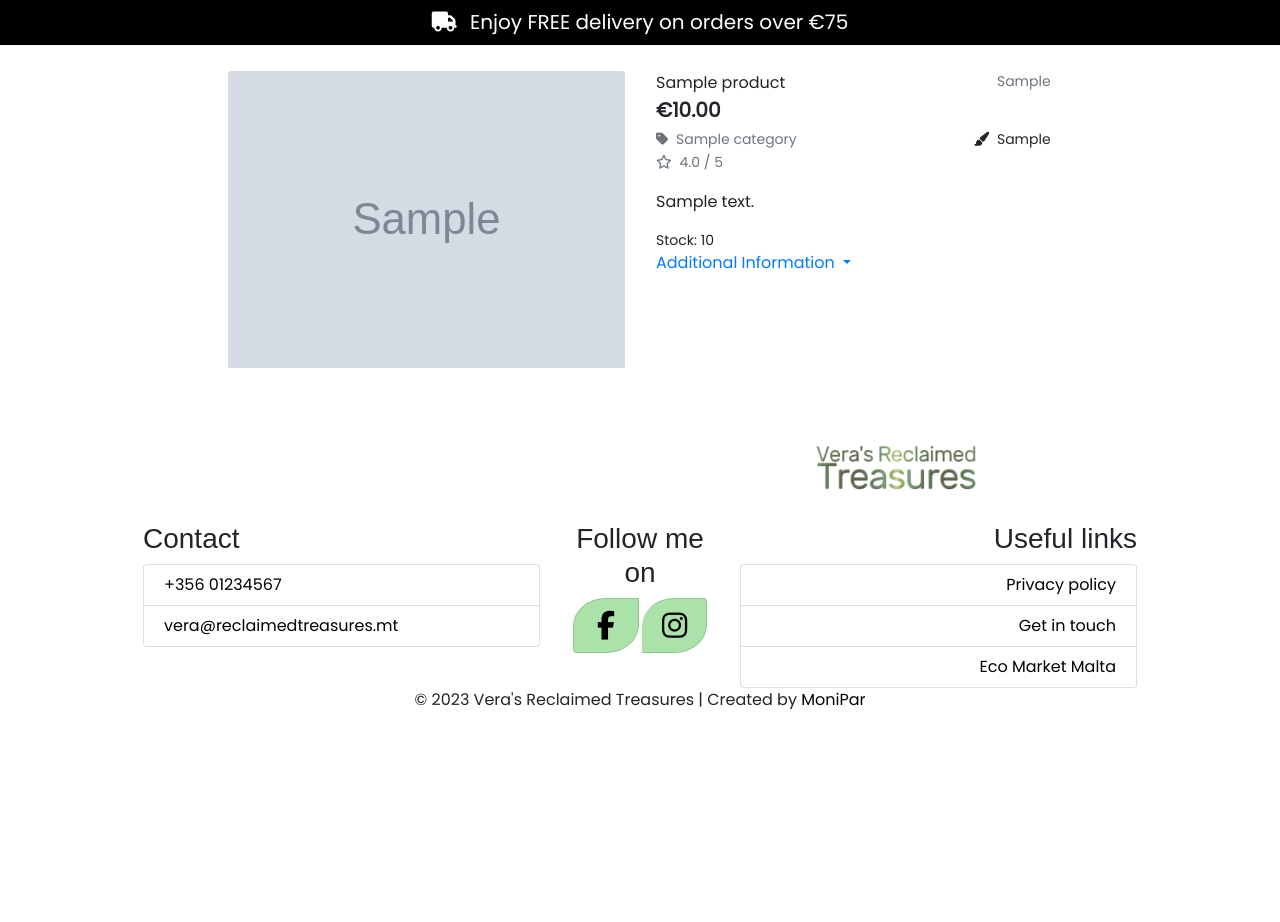
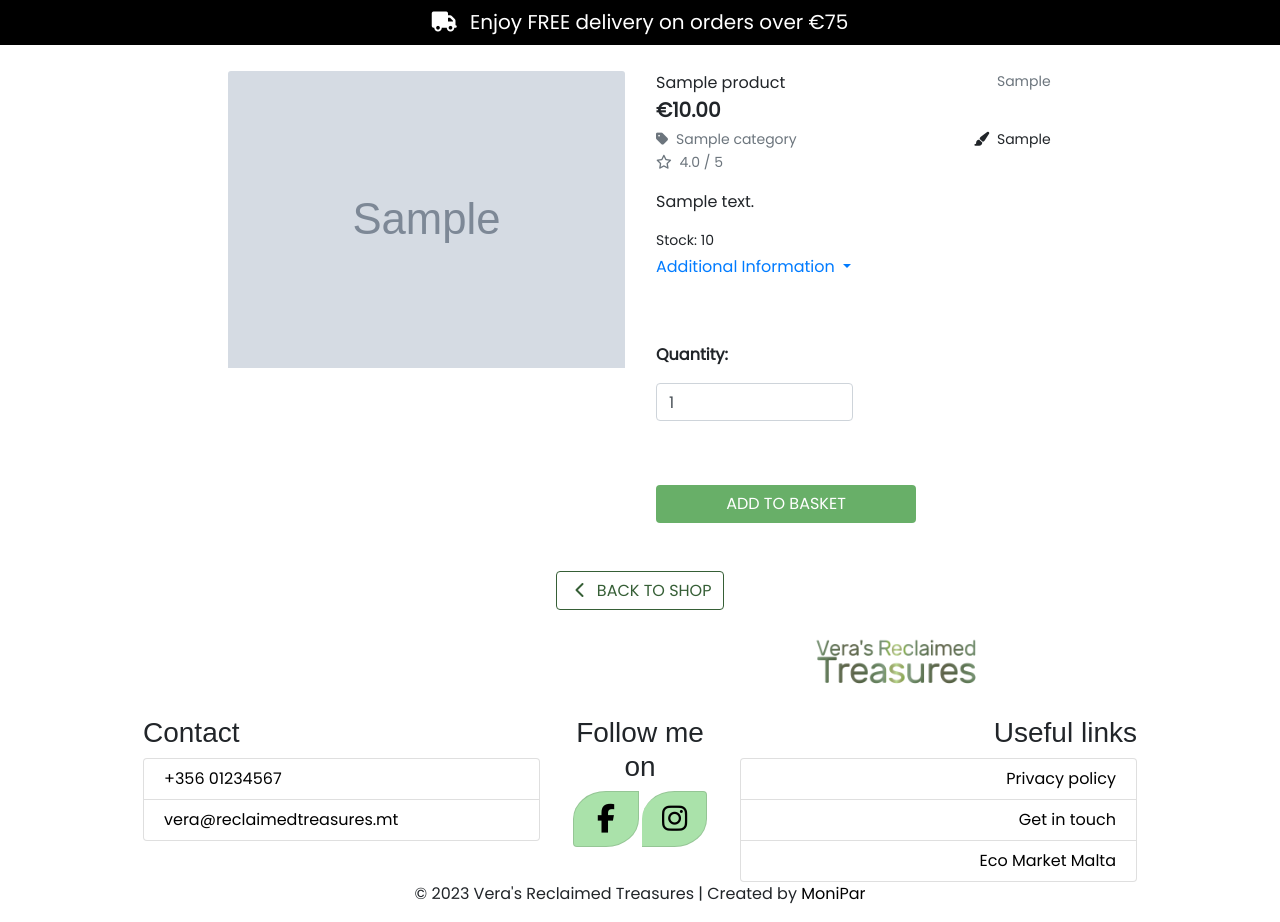
Before and after one commit to MoniPar/reclaimed-treasures, a Django app: page /shop/1/ in a window 1280 px wide. Shown: the part 187-1109 px from the top of the page. Before the commit the page ends 897 px from the top, so only its background shows below. Run offline with Django 3.2, Linux system fonts and the light colour scheme; tables that the repository leaves empty hold one stand-in row (values such as "Sample post"); grey boxes marked "Sample" are stand-in pictures; some libraries are stand-ins or nearby versions; some web fonts are replaced.

Commit message:
Add add_to_basket view

```diff
--- a/basket/urls.py
+++ b/basket/urls.py
@@ -4,4 +4,5 @@ from .import views
 
 urlpatterns = [
     path('', views.shopping_basket, name='shopping_basket'),
+    path('add/<item_id>/', views.add_to_basket, name='add_to_basket'),
 ]
--- a/home/templates/home/index.html
+++ b/home/templates/home/index.html
@@ -18,7 +18,7 @@
                 <h1 class="jumbotron-header">Upcycled Home Decor</h1>
                 <h2 class="lead">Revibe your space with a conscience</h2>
                 <div class="my-5">
-                    <a href="{% url 'products' %}" role=button class="btn btn-lg cta-btn text-uppercase py-3">Shop Now</a>
+                    <a href="{% url 'products' %}" role=button class="btn btn-lg btn-green text-uppercase py-3">Shop Now</a>
                 </div>
             </section>
         </div>
--- a/products/templates/products/product_detail.html
+++ b/products/templates/products/product_detail.html
@@ -62,7 +62,7 @@
                 {% else %}
                     <p class="small mt-1 mb-0">Made to Order</p>
                 {% endif %}
-                <div class="dropdown">
+                <div class="dropdown mt-1 mb-3">
                     <a class="dropdown-toggle" href="#" role="button" data-toggle="dropdown" aria-expanded="false">
                         Additional Information
                     </a>
@@ -70,7 +70,36 @@
                         <p class="">{{ product.additional_info }}</p>
                     </div>
                 </div>
+                <form action="{% url 'add_to_basket' product.id %}" class="form" method="POST">
+                    {% csrf_token %}
+                    <div class="form-row">
+                        <div class="col-12">
+                            <p class="mt-5"><strong>Quantity:</strong></p>
+                            <div class="form-group w-50">
+                                <div class="input-group">
+                                    <input type="number" class="form-control qty_input id_qty_{{ product.id }}"
+                                        name="quantity" value="1" min="1" max="10" data-item_id="{{ product.id }}"
+                                        id="id_qty_{{ product.id }}">
+                                </div>
+                            </div>
+                        </div>
+                        <div class="col-12">
+                            <input type="submit" class="btn btn-green text-uppercase mt-5" value="Add to Basket">
+                        </div>
+                        <input type="hidden" name="redirect_url" value="{{ request.path }}">
+                    </div>
+                </form>
             </div>
+        </div>
+    </div>
+    <div class="row">
+        <div class="col-12 text-center">
+            <a href="{% url 'products' %}" class="btn btn-outline-green">
+                <span class="icon">
+                    <i class="fa-solid fa-chevron-left" aria-hidden="true"></i>
+                </span>
+                <span class="text-uppercase">Back to Shop</span>
+            </a>
         </div>
     </div>
 </div>
--- a/static/css/base.css
+++ b/static/css/base.css
@@ -44,6 +44,27 @@ h3,
     font-size: 20px;
 }
 
+/* Buttons */
+
+.btn-green {
+    background-color: rgb(104, 175, 104);
+    color: #fff;
+    min-width: 260px;
+}
+
+.btn-green:hover,
+.btn-green:active,
+.btn-green:focus {
+    background-color: rgb(54, 95, 54);
+    color: #fff;
+}
+
+.btn-outline-green {
+    background-color: #fff;
+    color: rgb(54, 95, 54);
+    border: 1px solid rgb(54, 95, 54);
+}
+
 /* CTA */
 .cta-container {
     height: calc(90vh - 140px);
@@ -71,17 +92,7 @@ h3,
     background-color: transparent;
 }
 
-.cta-btn {
-    background: rgb(104, 175, 104);
-    color: #fff;
-    min-width: 260px;
-}
 
-.cta-btn:hover,
-.cta-btn:active,
-.cta-btn:focus {
-    background: rgb(54, 95, 54);
-}
 
 
 /* Footer */
```
Also changed, not shown: basket/views.py (+24 -2 lines).
